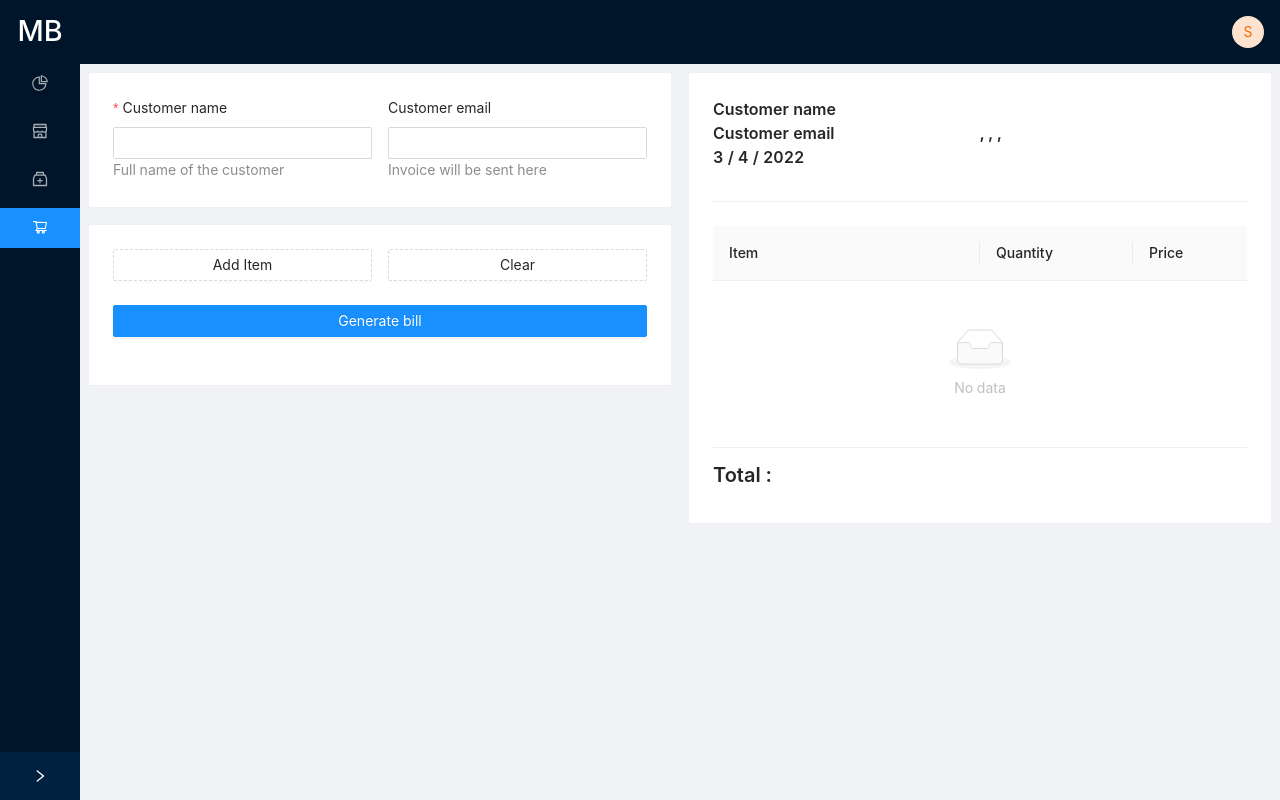
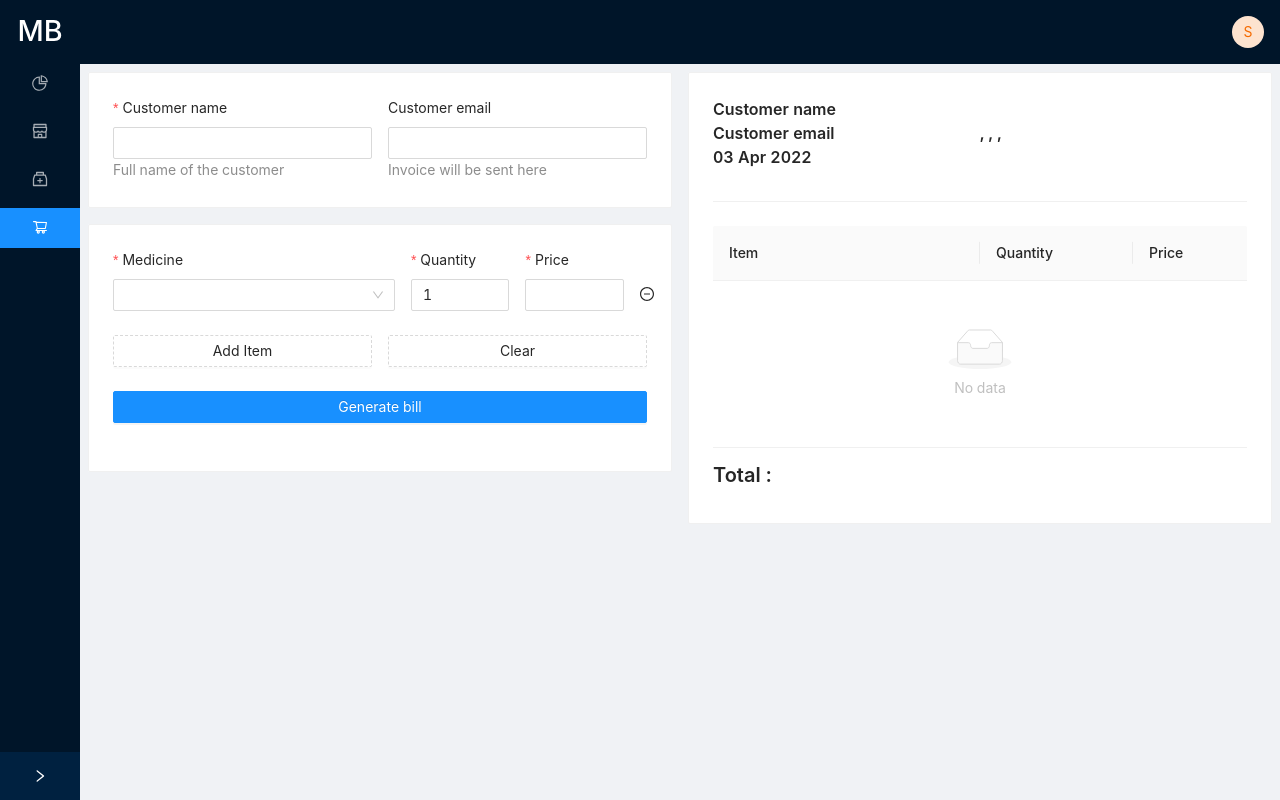
Before and after one commit to Dparmar006/medbox-admin, a React app: page /billing in a window 1280 px wide. Built offline with nearby package versions, Linux system fonts and the light colour scheme; sample sign-in values are in the browser's storage.

Commit message:
QTY availalbe spelling, dayjs added, function created to check medicine status, small improvements

```diff
--- a/package.json
+++ b/package.json
@@ -23,6 +23,7 @@
     "case-sensitive-paths-webpack-plugin": "^2.4.0",
     "css-loader": "^6.5.1",
     "css-minimizer-webpack-plugin": "^3.2.0",
+    "dayjs": "^1.11.7",
     "dotenv": "^10.0.0",
     "dotenv-expand": "^5.1.0",
     "eslint": "^8.3.0",
--- a/src/App.js
+++ b/src/App.js
@@ -1,23 +1,15 @@
-// import './App.less'
-import React, { useEffect } from 'react'
+import React from 'react'
 import '../node_modules/antd/dist/antd.css'
 import './assets/css/style.css'
-// import '../node_modules/antd/dist/antd.dark.css'
 import { routes } from './routes/routes'
 import { USER_TYPES } from './util/constants'
 import { Route, Routes } from 'react-router-dom'
 import BasicLayout from './Layout/BasicLayout'
 import PageNotFound from './pages/SystemPages/PageNotFound'
-import { getMedicines } from './redux/medicines'
-import { useDispatch } from 'react-redux'
-import { getTransactions } from './redux/transactions'
 import RouteProtection from './routes/RouteProtection'
 function App () {
-  const dispatch = useDispatch()
-
   return (
     <React.Fragment>
-      {/* <BrowserRouter> */}
       <Routes>
         {routes[USER_TYPES.PHARMACIST].map(
           ({ path, component, title }, inx) => {
@@ -40,7 +32,6 @@ function App () {
         <Route path='/404' element={<PageNotFound />} />
         <Route path='/*' element={<PageNotFound />} />
       </Routes>
-      {/* </BrowserRouter> */}
     </React.Fragment>
   )
 }
--- a/src/Layout/BasicLayout.js
+++ b/src/Layout/BasicLayout.js
@@ -1,4 +1,4 @@
-import { Layout, Row, Menu, Avatar, Divider, Dropdown } from 'antd'
+import { Layout, Row, Menu, Avatar,  Dropdown } from 'antd'
 import {
   PieChartOutlined,
   MedicineBoxOutlined,
@@ -11,7 +11,7 @@ import { Link, useLocation } from 'react-router-dom'
 import './BasicLayout.css'
 import { logout } from '../util/funs'
 
-const { Header, Content, Footer, Sider } = Layout
+const { Header, Content,  Sider } = Layout
 const { SubMenu } = Menu
 const BasicLayout = props => {
   const [sidebrCollapsed, setSidebarCollapsed] = useState(true)
--- a/src/pages/Auth/Login.js
+++ b/src/pages/Auth/Login.js
@@ -4,14 +4,12 @@ import {
   Input,
   Button,
   Checkbox,
-  Card,
   Space,
   Row,
   Col,
   message
 } from 'antd'
 import { UserOutlined, LockOutlined } from '@ant-design/icons'
-import api, { BASE_URL } from '../../util/api'
 import { Link, useNavigate } from 'react-router-dom'
 import { useDispatch } from 'react-redux'
 import { setUser } from '../../redux/auth'
--- a/src/pages/Billing/index.js
+++ b/src/pages/Billing/index.js
@@ -7,10 +7,8 @@ import {
   Form,
   Input,
   message,
-  notification,
   Row,
   Select,
-  Space,
   Table,
   Typography
 } from 'antd'
@@ -76,6 +74,7 @@ const Billing = () => {
           form={form}
           layout='vertical'
           autoComplete='off'
+          initialValues={{medicines: [{}]}}
           onFinish={handleSubmit}
           onFieldsChange={(e, b) => {
             setBillingInfomartion(form.getFieldsValue())
@@ -233,7 +232,7 @@ const Billing = () => {
               {
                 title: 'Item',
                 dataIndex: 'medicine',
-                render: (value, record) => {
+                render: (value) => {
                   let medicine = list?.find(med => med._id === value)
                   return medicine?.name || ''
                 },
@@ -245,7 +244,10 @@ const Billing = () => {
               },
               {
                 title: 'Price',
-                dataIndex: 'price'
+                dataIndex: 'price',
+                render: (value) => {
+                  return value || '-'
+                },
               }
             ]}
           />
--- a/src/pages/Dashboard.js
+++ b/src/pages/Dashboard.js
@@ -12,6 +12,7 @@ import { DEFAULT_GUTTER } from '../util/constants'
 import { getMedicines } from '../redux/medicines'
 import { getTransactions } from '../redux/transactions'
 import { Link } from 'react-router-dom'
+import dayjs from 'dayjs'
 
 const Dashboard = () => {
   const medicines = useSelector(state => state.medicines)
@@ -57,6 +58,53 @@ const Dashboard = () => {
     })
     setSales(totalSales)
   }, [transactions])
+
+  const medicineStatus = medicine => {
+    if (medicine.quantityAvailable < 1) {
+      return {
+        message: 'We do not have this item.',
+        color: 'red'
+      }
+    }
+
+    if (dayjs().isAfter(dayjs(medicine.expDate))) {
+      return {
+        message: `Stock has been expired, (Expiration date was ${displayDate(
+          medicine.expDate
+        )})`,
+        color: 'red'
+      }
+    }
+
+    if (
+      dayjs().isAfter(
+        dayjs(medicine.expDate).subtract(medicine.dateThreshhold, 'day')
+      )
+    ) {
+      return {
+        message: `Stock is running out, (Expiration date was ${displayDate(
+          medicine.expDate
+        )})`,
+        color: 'yellow'
+      }
+    }
+
+    if (medicine.quantityAvailable <= medicine.quantityThreshhold) {
+      return {
+        message: `Stock is running out, (${medicine.quantityAvailable} ${medicine.unit} left) `,
+        color:
+          medicine.quantityAvailable <
+          Math.floor(medicine.quantityThreshhold / 2)
+            ? 'red'
+            : 'yellow'
+      }
+    }
+
+    return {
+      message: 'Everything is good',
+      color: 'green'
+    }
+  }
   return (
     <Row gutter={DEFAULT_GUTTER} justify='space-between'>
       {dashboardCards.map((card, i) => {
@@ -75,11 +123,49 @@ const Dashboard = () => {
         )
       })}
 
+
+
+      <Col xl={12} md={24} sm={24} xs={24}>
+        <Card>
+          <Typography.Title level={3}>Medicines</Typography.Title>
+          <Table
+            loading={medicines.isLoading}
+            columns={[
+              {
+                title: 'Medicine name',
+                dataIndex: 'name',
+                key: 'customerName'
+              },
+              {
+                title: 'Available',
+                dataIndex: 'quantityAvailable',
+                sortOrder: 'descend',
+                defaultSortOrder: 'descend',
+                render: (value, record) => {
+                  const { message, color } = medicineStatus(record)
+                  return (
+                    <Tooltip title={message}>
+                      <Tag color={color} key={value}>
+                        {value}
+                      </Tag>
+                    </Tooltip>
+                  )
+                }
+              },
+              {
+                title: 'Imported',
+                dataIndex: 'quantityImported'
+              }
+            ]}
+            dataSource={medicines?.list}
+          />
+        </Card>
+      </Col>
       <Col xl={12} md={24} sm={24} xs={24}>
         <Card>
           <Typography.Title level={3}>Last transactions</Typography.Title>
           <Table
-          loading={transactions.isLoading}
+            loading={transactions.isLoading}
             columns={[
               {
                 title: 'Customer',
@@ -106,71 +192,6 @@ const Dashboard = () => {
           />
         </Card>
       </Col>
-
-      <Col xl={12} md={24} sm={24} xs={24}>
-        <Card>
-          <Typography.Title level={3}>Medicines</Typography.Title>
-          <Table
-            loading={medicines.isLoading}
-            columns={[
-              {
-                title: 'Medicine name',
-                dataIndex: 'name',
-                key: 'customerName'
-              },
-              {
-                title: 'Available',
-                dataIndex: 'quantityAvailable',
-                sortOrder: 'descend',
-                defaultSortOrder: 'descend',
-                render: (value, record) => {
-                  let message =
-                    'Expiration date is yet to come, no need to worry.'
-                  let color = 'blue'
-
-                  if (record.quantityThreshhold > record.quantityAvailable) {
-                    message = `Stock is running out, (It's less than ${record.quantityThreshhold})`
-                    color = 'red'
-                  } else if (
-                    record.quantityThreshhold > record.quantityAvailable
-                  ) {
-                    message = `Stock has been expired, (Expiration date was ${displayDate(
-                      new Date(record.expDate)
-                    )})`
-                  } else if (
-                    record.quantityThreshhold >
-                    record.quantityAvailable + record.dateThreshhold
-                  ) {
-                    message = `Stock has been expired, (Expiration date was ${displayDate(
-                      new Date(record.expDate)
-                    )})`
-                  }
-
-                  if (new Date().toISOString() > record.expDate) {
-                    message = `Stock has been expired, (Expiration date was ${displayDate(
-                      new Date(record.expDate)
-                    )})`
-                    color = 'red'
-                  }
-
-                  return (
-                    <Tooltip title={message}>
-                      <Tag color={color} key={value}>
-                        {value}
-                      </Tag>
-                    </Tooltip>
-                  )
-                }
-              },
-              {
-                title: 'Imported',
-                dataIndex: 'quantityImported'
-              }
-            ]}
-            dataSource={medicines?.list}
-          />
-        </Card>
-      </Col>
     </Row>
   )
 }
--- a/src/pages/Medicines/AddMedicines.js
+++ b/src/pages/Medicines/AddMedicines.js
@@ -55,7 +55,7 @@ const AddMedicines = () => {
     <Card style={{ margin: 'auto' }}>
       <Form
         name='nest-messages'
-        initialValues={{ quantityThreshhold: 20 }}
+        initialValues={{ quantityThreshhold: 20, medicines: [{}] }}
         onFinish={onFinish}
         layout='vertical'
       >
@@ -235,7 +235,7 @@ const AddMedicines = () => {
                       block
                       icon={<PlusOutlined />}
                     >
-                      Add medicine
+                      Add more medicine
                     </Button>
                   </Form.Item>
                 </Col>
--- a/src/pages/Medicines/PharmacistsMedicines.js
+++ b/src/pages/Medicines/PharmacistsMedicines.js
@@ -25,7 +25,7 @@ const UsersMedicines = () => {
                   </p>
                   <Divider />
                   <h5>
-                    Quantity Available : {medicine.quantityAvailabe}{' '}
+                    Quantity Available : {medicine.quantityAvailable}{' '}
                     {medicine.unit}
                   </h5>
                   <h5>
--- a/src/pages/Medicines/index.js
+++ b/src/pages/Medicines/index.js
@@ -33,7 +33,7 @@ const Medicines = () => {
             </p>
             <Divider />
             <h5>
-              Quantity Available : {medicine.quantityAvailabe} {medicine.unit}
+              Quantity Available : {medicine.quantityAvailable} {medicine.unit}
             </h5>
             <h5>
               Quantity Imported : {medicine.quantityImported} {medicine.unit}
--- a/src/pages/MyStore/MyStore.js
+++ b/src/pages/MyStore/MyStore.js
@@ -1,5 +1,5 @@
 import { Card, Col, Divider, Empty, Row, Table, Tag, Typography } from 'antd'
-import React, { useEffect, useState } from 'react'
+import React, { useEffect } from 'react'
 import { useDispatch } from 'react-redux'
 import { useSelector } from 'react-redux'
 import { Link } from 'react-router-dom'
@@ -80,7 +80,7 @@ const MyStore = () => {
                   </p>
                   <Divider />
                   <h5>
-                    Quantity Available : {medicine.quantityAvailabe}{' '}
+                    Quantity Available : {medicine.quantityAvailable}{' '}
                     {medicine.unit}
                   </h5>
                   <h5>
--- a/src/util/funs.js
+++ b/src/util/funs.js
@@ -3,10 +3,10 @@ import { removeMedicines } from '../redux/medicines'
 import { removeStore } from '../redux/store/index'
 import { store } from '../redux/store'
 import { removeTransactions } from '../redux/transactions'
+import dayjs from 'dayjs'
 
-export const displayDate = (date = new Date(), separator = '/') => {
-  return `${date.getDate()} ${separator} ${date.getMonth() + 1} ${separator}
-  ${date.getFullYear()}`
+export const displayDate = (date = new Date(), format = "DD MMM YYYY") => {
+  return dayjs(date).format(format)
 }
 
 export const logout = () => {
```
Also changed, not shown: 2 other files (tests, documents, lock files or other folders).
